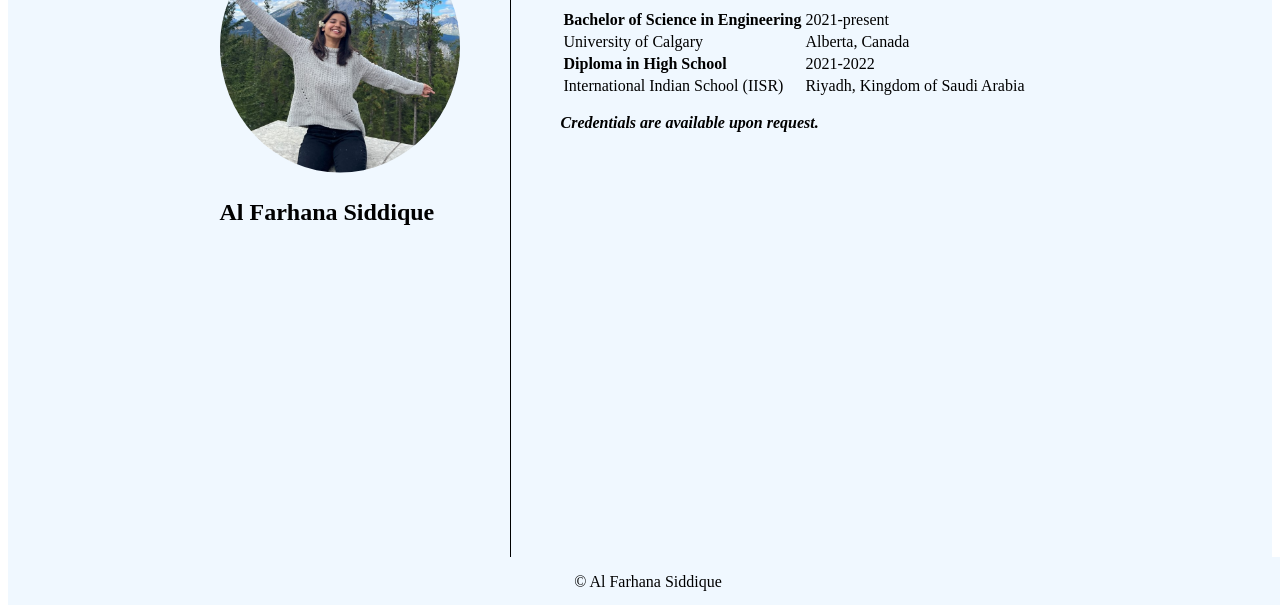
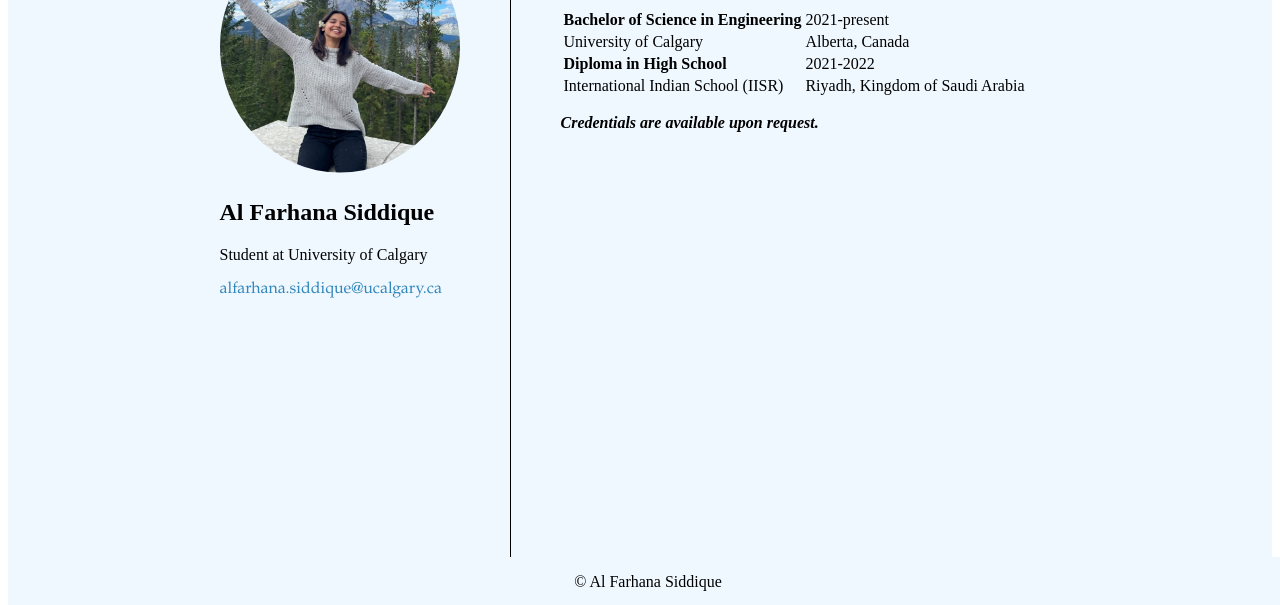
Before and after one commit to alfarhana25/alfarhana25.github.io, a plain HTML site: page education.html in a window 1280 px wide. Shown: the part 193-798 px from the top of the page. Drawn offline with Linux system fonts and the light colour scheme.

Commit message:
updating

```diff
--- a/education.html
+++ b/education.html
@@ -33,6 +33,12 @@
 
                     <img src="moi1.jpg" width="240" height="250" alt="Al Farhana">
                     <h2>Al Farhana Siddique</h2>
+                    <p>
+                        Student at University of Calgary</p>
+                    <p class="email">
+                        alfarhana.siddique@ucalgary.ca
+                    </p>
+
                 </div>
 
                 <div class="container2">
--- a/style.css
+++ b/style.css
@@ -76,9 +76,13 @@ footer {
     text-align: center;
 }
 
+.email {
+    color: #3186bb;
+    font-family: Garamond, Arial, sans-serif;
+}
+
 @media
 only screen and (max-width: 750px) {
-
     img {
         border-radius: 50%;
         padding-top: 2%;
```
Also changed, not shown: experience.html (+6 -0 lines), index.html (+1 -1 lines), interests.html (+6 -0 lines), skills.html (+5 -0 lines), 2 other files.
